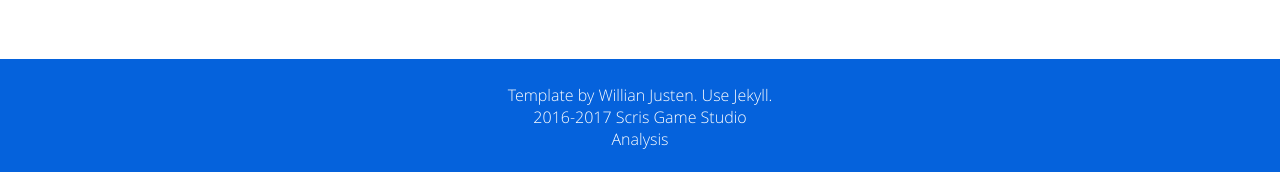
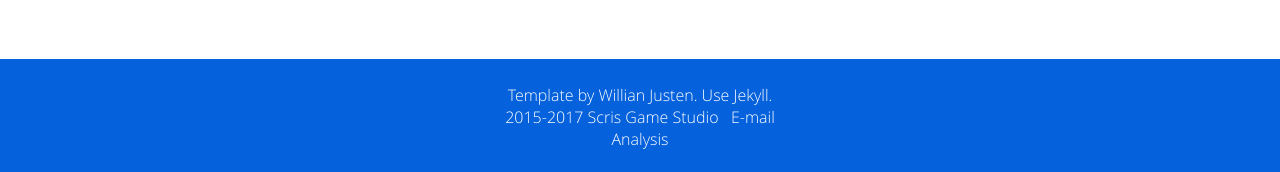
Before and after one commit to ScrisStudio/scris.top, a Jekyll site: the page built from index.html, in a window 1280 px wide. Shown: the part 2057-2229 px from the top of the page. Built offline with Jekyll 4.4.1, drawn with Linux system fonts in a browser that asks for light colours; comment, search, counter and statistics services are not loaded.

Commit message:
Update footer.html

```diff
--- a/_includes/footer.html
+++ b/_includes/footer.html
@@ -1,6 +1,6 @@
 <footer>
     <p>Template by <a href="https://willianjusten.com.br">Willian Justen</a>. Use Jekyll.</p>
-    <p>2016-2017 Scris Game Studio</p>
+    <p>2015-2017 Scris Game Studio &nbsp; <a href="mailto:scrisqiu@hotmail.com">E-mail</a></p>
     <p><a href="https://tongji.baidu.com/web/welcome/ico?s=4a7701b5afbaa4089b4e2fbef17101f3">Analysis</a></p>
 </footer>
 <script src="{{ "/assets/js/main.js" | prepend: site.baseurl }}"></script>
```
